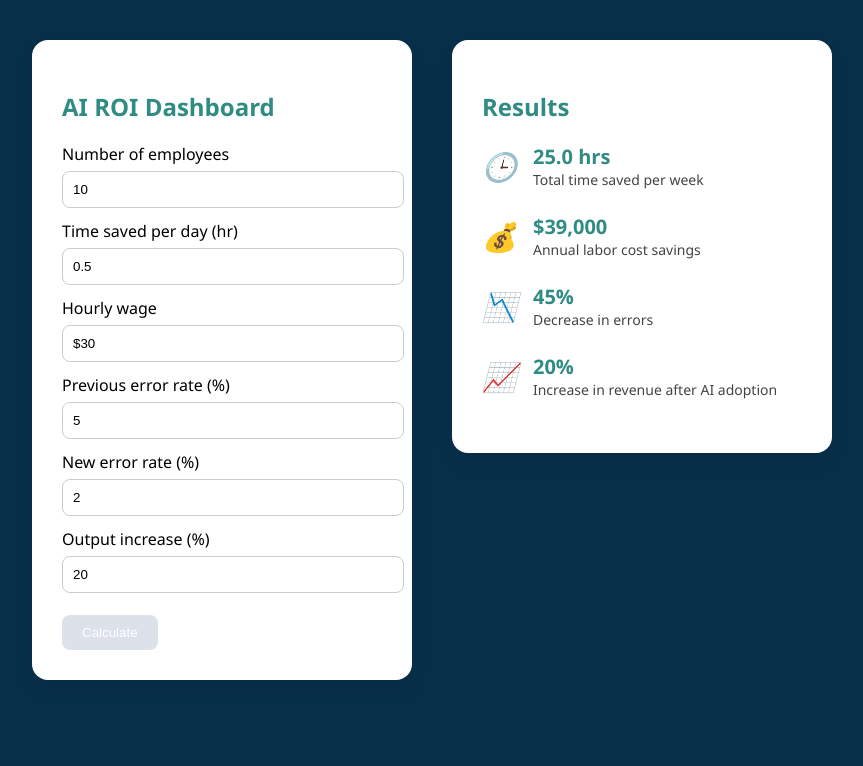
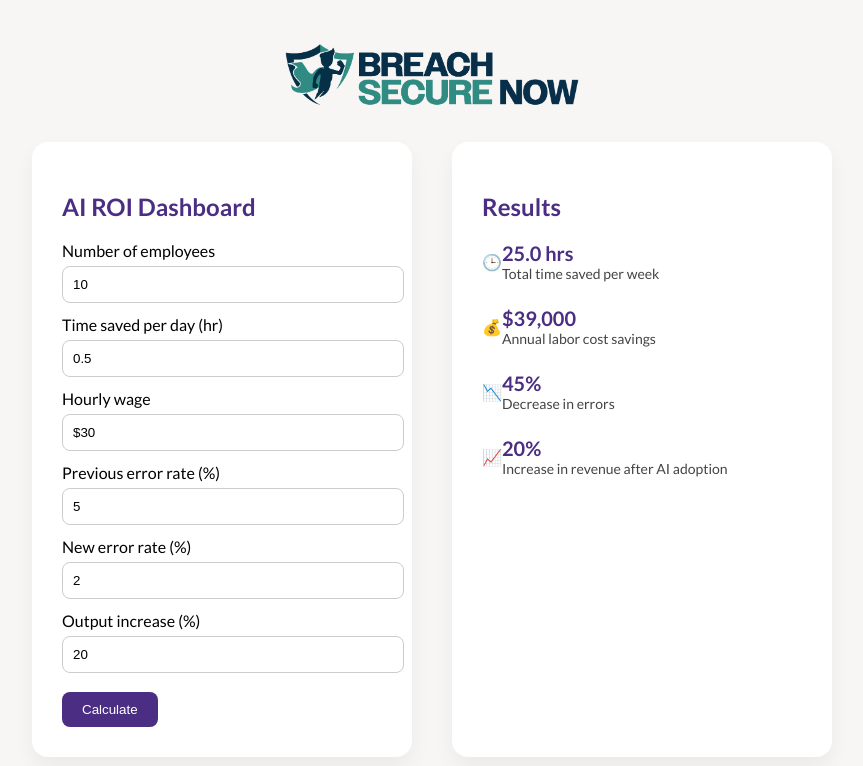
Before and after one commit to nvient/AIROICalculator, a plain HTML site: page index.html in a window 1280 px wide. Shown: the whole page, without its empty margins (208-1071 px from the left). Drawn offline with Linux system fonts and the light colour scheme.

Commit message:
Update index.html

```diff
--- a/index.html
+++ b/index.html
@@ -4,15 +4,27 @@
   <meta charset="UTF-8" />
   <meta name="viewport" content="width=device-width, initial-scale=1.0" />
   <title>AI ROI Dashboard</title>
+  <link href="https://fonts.googleapis.com/css2?family=Lato:wght@400;700&display=swap" rel="stylesheet">
   <style>
     body {
-      font-family: 'Segoe UI', sans-serif;
-      background: #082f49;
+      font-family: 'Lato', sans-serif;
+      background: #f8f6f4;
       margin: 0;
       padding: 40px;
       display: flex;
+      flex-direction: column;
+      align-items: center;
+      gap: 30px;
+    }
+    .logo {
+      text-align: center;
+    }
+    .logo img {
+      max-width: 300px;
+    }
+    .dashboard {
+      display: flex;
       justify-content: center;
-      align-items: flex-start;
       gap: 40px;
     }
     .panel {
@@ -25,7 +37,7 @@
     .panel h2 {
       font-size: 24px;
       margin-bottom: 20px;
-      color: #308c83;
+      color: #4b2e83;
     }
     label {
       display: block;
@@ -46,12 +58,12 @@
     .result-item i {
       font-size: 28px;
       margin-right: 16px;
-      color: #308c83;
+      color: #4b2e83;
     }
     .result-item .value {
       font-size: 20px;
       font-weight: bold;
-      color: #308c83;
+      color: #4b2e83;
     }
     .result-item .label {
       font-size: 14px;
@@ -79,6 +91,11 @@
   </script>
 </head>
 <body>
+  <div class="logo">
+    <img src="BSNMain_Color.png" alt="Breach Secure Now Logo" />
+  </div>
+
+  <div class="dashboard">
     <div class="panel">
       <h2>AI ROI Dashboard</h2>
       <label>Number of employees</label>
@@ -100,13 +117,13 @@
       <input id="output" type="number" value="20" />
 
       <br /><br />
-    <button onclick="calculateROI()" style="padding: 10px 20px; background: #dde1ea; color: white; border: none; border-radius: 8px;">Calculate</button>
+      <button onclick="calculateROI()" style="padding: 10px 20px; background: #4b2e83; color: white; border: none; border-radius: 8px;">Calculate</button>
     </div>
 
     <div class="panel">
       <h2>Results</h2>
       <div class="result-item">
-      <i>🕒</i>
+        🕒
         <div>
           <div class="value" id="timeResult">25.0 hrs</div>
           <div class="label">Total time saved per week</div>
@@ -114,7 +131,7 @@
       </div>
 
       <div class="result-item">
-      <i>💰</i>
+        💰
         <div>
           <div class="value" id="costResult">$39,000</div>
           <div class="label">Annual labor cost savings</div>
@@ -122,7 +139,7 @@
       </div>
 
       <div class="result-item">
-      <i>📉</i>
+        📉
         <div>
           <div class="value" id="errorResult">45%</div>
           <div class="label">Decrease in errors</div>
@@ -130,12 +147,13 @@
       </div>
 
       <div class="result-item">
-      <i>📈</i>
+       📈
         <div>
           <div class="value" id="revenueResult">20%</div>
           <div class="label">Increase in revenue after AI adoption</div>
         </div>
       </div>
     </div>
+  </div>
 </body>
 </html>
```
Lines whose indentation alone changed are shown as unchanged.
